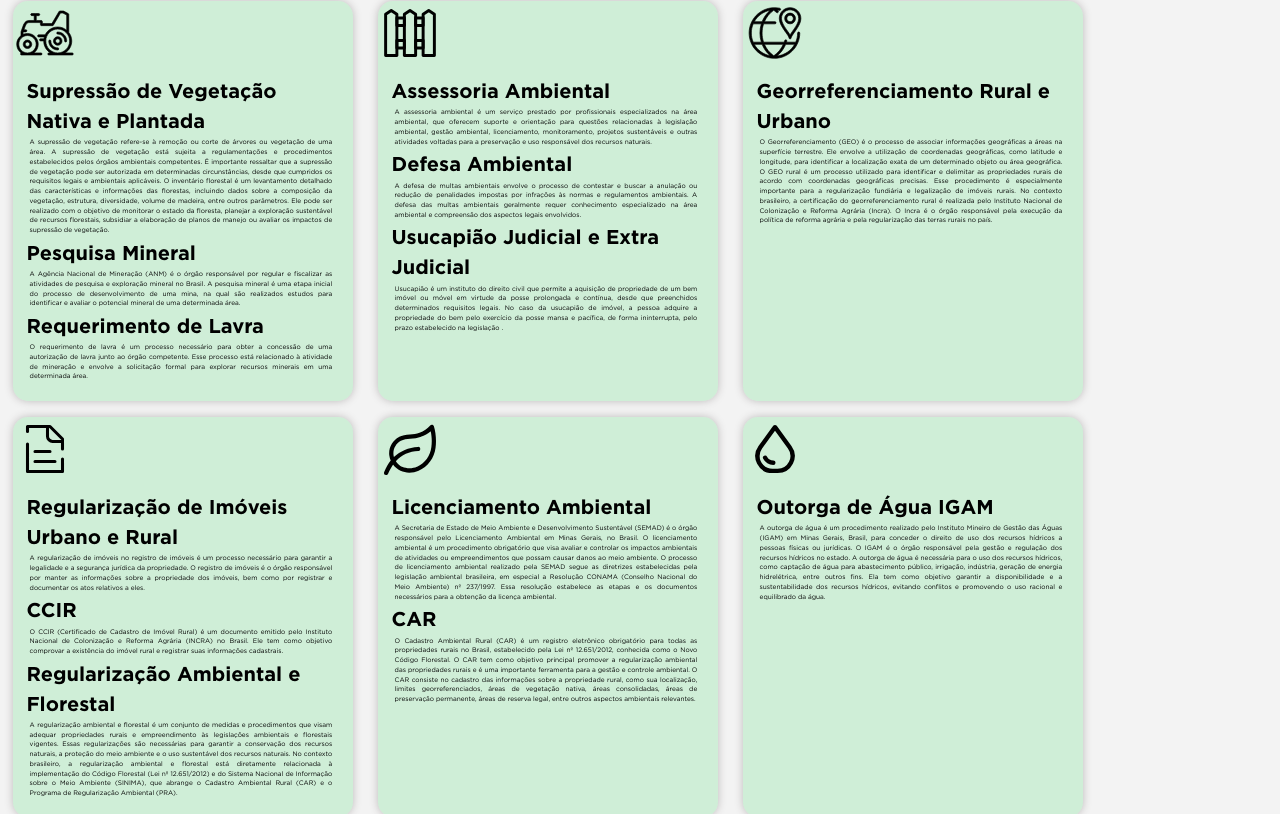
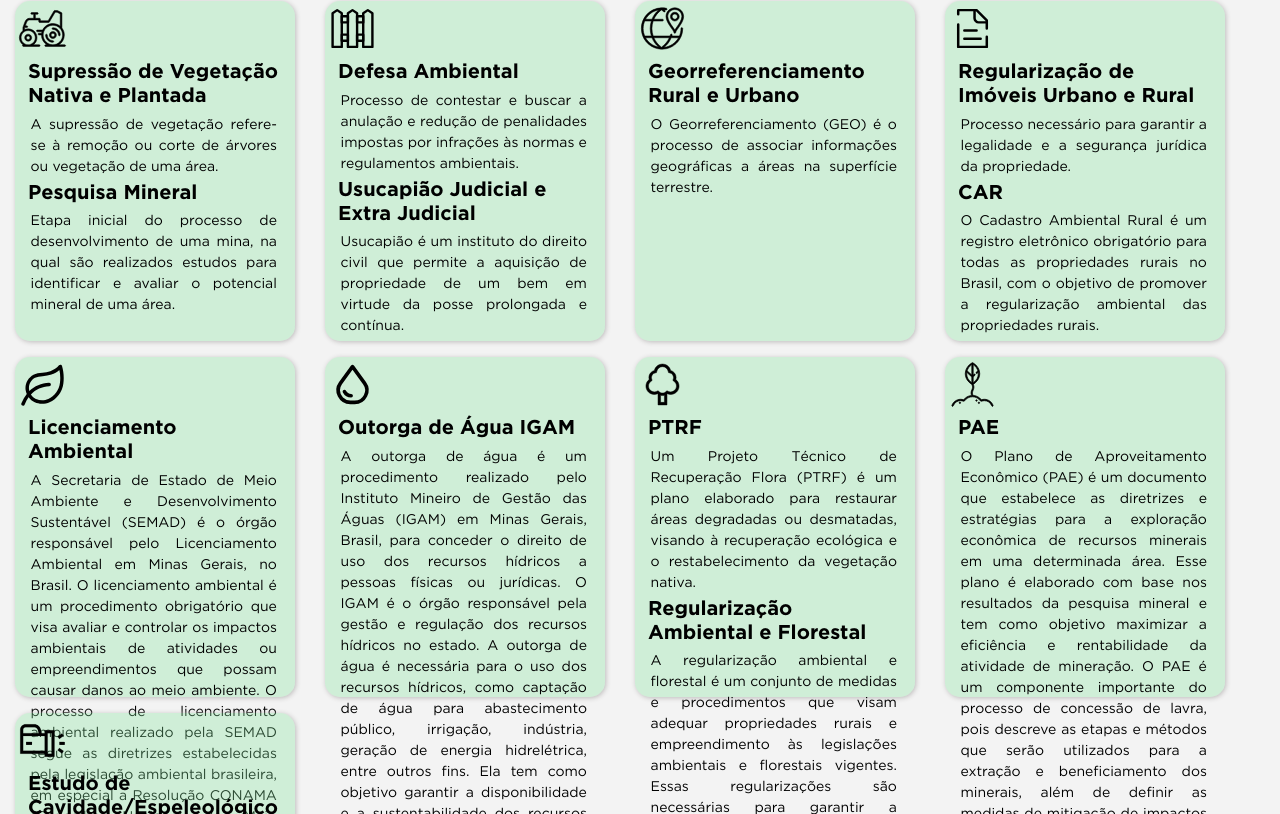
Before and after one commit to LucasBarbosaDaSilva/Vekotec-project, a React (Create React App) app: page / in a window 1280 px wide. Shown: the part 1466-2280 px from the top of the page. Built offline with nearby package versions, Linux system fonts and the light colour scheme.

Commit message:
service cards 80%

```diff
--- a/src/css/img/svg/service-carousel/index.js
+++ b/src/css/img/svg/service-carousel/index.js
@@ -14,28 +14,11 @@ const servicesArray = [
     icon: trator,
     content: [{
       title: 'Supressão de Vegetação Nativa e Plantada',
-      text: `A supressão de vegetação refere-se à remoção ou corte de árvores ou vegetação de uma área.
-      A supressão de vegetação está sujeita a regulamentações e procedimentos estabelecidos pelos
-      órgãos ambientais competentes. É importante ressaltar que a supressão de vegetação pode ser
-      autorizada em determinadas circunstâncias, desde que cumpridos os requisitos legais e
-      ambientais aplicáveis. O inventário florestal é um levantamento detalhado das características e
-      informações das florestas, incluindo dados sobre a composição da vegetação, estrutura,
-      diversidade, volume de madeira, entre outros parâmetros. Ele pode ser realizado com o objetivo
-      de monitorar o estado da floresta, planejar a exploração sustentável de recursos florestais,
-      subsidiar a elaboração de planos de manejo ou avaliar os impactos de supressão de vegetação.
-      `,
+      text: `A supressão de vegetação refere-se à remoção ou corte de árvores ou vegetação de uma área.`,
     },
     {
       title: 'Pesquisa Mineral',
-      text: `A Agência Nacional de Mineração (ANM) é o órgão responsável por regular e fiscalizar as atividades
-      de pesquisa e exploração mineral no Brasil. A pesquisa mineral é uma etapa inicial do processo de desenvolvimento
-      de uma mina, na qual são realizados estudos para identificar e avaliar o potencial mineral de uma determinada área.`,
-    },
-    {
-      title: 'Requerimento de Lavra',
-      text: `O requerimento de lavra é um processo necessário para obter a concessão de uma autorização
-      de lavra junto ao órgão competente. Esse processo está relacionado à atividade de mineração e
-      envolve a solicitação formal para explorar recursos minerais em uma determinada área.`,
+      text: `Etapa inicial do processo de desenvolvimento de uma mina, na qual são realizados estudos para identificar e avaliar o potencial mineral de uma área.`,
     },
     ],
   },
@@ -44,24 +27,12 @@ const servicesArray = [
     icon: cerca,
     content: [
       {
-        title: 'Assessoria Ambiental',
-        text: `A assessoria ambiental é um serviço prestado por profissionais especializados na área ambiental,
-        que oferecem suporte e orientação para questões relacionadas à legislação ambiental, gestão ambiental,
-        licenciamento, monitoramento, projetos sustentáveis e outras atividades voltadas para a preservação e uso responsável dos recursos naturais.`,
-      },
-      {
         title: 'Defesa Ambiental',
-        text: `A defesa de multas ambientais envolve o processo de contestar e buscar a anulação ou redução de penalidades impostas por infrações às normas
-        e regulamentos ambientais. A defesa das multas ambientais geralmente requer conhecimento especializado na área ambiental e compreensão dos aspectos
-        legais envolvidos.`,
+        text: `Processo de contestar e buscar a anulação e redução de penalidades impostas por infrações às normas e regulamentos ambientais.`,
       },
       {
         title: 'Usucapião Judicial e Extra Judicial',
-        text: `Usucapião é um instituto do direito civil que permite a aquisição de propriedade de um bem
-        imóvel ou móvel em virtude da posse prolongada e contínua, desde que preenchidos
-        determinados requisitos legais. No caso da usucapião de imóvel, a pessoa adquire a propriedade
-        do bem pelo exercício da posse mansa e pacífica, de forma ininterrupta, pelo prazo estabelecido
-        na legislação .`,
+        text: `Usucapião é um instituto do direito civil que permite a aquisição de propriedade de um bem em virtude da posse prolongada e contínua.`,
       }
     ],
   },
@@ -71,11 +42,7 @@ const servicesArray = [
     content: [
       {
         title: 'Georreferenciamento Rural e Urbano',
-        text: `O Georreferenciamento (GEO) é o processo de associar informações geográficas a áreas na superfície terrestre. Ele envolve a utilização de coordenadas
-        geográficas, como latitude e longitude, para identificar a localização exata de um determinado objeto ou área geográfica. O GEO rural é um processo utilizado
-        para identificar e delimitar as propriedades rurais de acordo com coordenadas geográficas precisas. Esse procedimento é especialmente importante para a regularização
-        fundiária e legalização de imóveis rurais. No contexto brasileiro, a certificação do georreferenciamento rural é realizada pelo Instituto Nacional de Colonização e
-        Reforma Agrária (Incra). O Incra é o órgão responsável pela execução da política de reforma agrária e pela regularização das terras rurais no país.`,
+        text: `O Georreferenciamento (GEO) é o processo de associar informações geográficas a áreas na superfície terrestre.`,
       },
     ],
   },
@@ -85,20 +52,13 @@ const servicesArray = [
     content: [
       {
         title: 'Regularização de Imóveis Urbano e Rural',
-        text: `A regularização de imóveis no registro de imóveis é um processo necessário para garantir a legalidade e a segurança jurídica da propriedade. O registro de
-        imóveis é o órgão responsável por manter as informações sobre a propriedade dos imóveis, bem como por registrar e documentar os atos relativos a eles.`,
+        text: `Processo necessário para garantir a legalidade e a segurança jurídica da propriedade.`,
       },
       {
-        title: 'CCIR',
-        text: `O CCIR (Certificado de Cadastro de Imóvel Rural) é um documento emitido pelo Instituto Nacional de Colonização e Reforma Agrária (INCRA) no Brasil.
-        Ele tem como objetivo comprovar a existência do imóvel rural e registrar suas informações cadastrais.`,
-      },
-      {
-        title: 'Regularização Ambiental e Florestal',
-        text: `A regularização ambiental e florestal é um conjunto de medidas e procedimentos que visam adequar propriedades rurais e empreendimento às legislações
-        ambientais e florestais vigentes. Essas regularizações são necessárias para garantir a conservação dos recursos naturais, a proteção do meio ambiente e o uso sustentável dos recursos naturais.
-        No contexto brasileiro, a regularização ambiental e florestal está diretamente relacionada à implementação do Código Florestal (Lei nº 12.651/2012) e do Sistema Nacional de Informação sobre o Meio Ambiente
-        (SINIMA), que abrange o Cadastro Ambiental Rural (CAR) e o Programa de Regularização Ambiental (PRA).`,
+        title: 'CAR',
+        text: `O Cadastro Ambiental Rural é um registro eletrônico obrigatório para todas as
+        propriedades rurais no Brasil, com o objetivo de promover a regularização ambiental das
+        propriedades rurais.`,
       },
     ],
   },
@@ -114,14 +74,9 @@ const servicesArray = [
         nº 237/1997. Essa resolução estabelece as etapas e os documentos necessários para a obtenção da licença ambiental.`,
       },
       {
-        title: 'CAR',
-        text: `O Cadastro Ambiental Rural (CAR) é um registro eletrônico obrigatório para todas as
-        propriedades rurais no Brasil, estabelecido pela Lei nº 12.651/2012, conhecida como o Novo
-        Código Florestal. O CAR tem como objetivo principal promover a regularização ambiental das
-        propriedades rurais e é uma importante ferramenta para a gestão e controle ambiental. O CAR
-        consiste no cadastro das informações sobre a propriedade rural, como sua localização, limites
-        georreferenciados, áreas de vegetação nativa, áreas consolidadas, áreas de preservação
-        permanente, áreas de reserva legal, entre outros aspectos ambientais relevantes.`,
+        title: 'CCIR',
+        text: `O CCIR (Certificado de Cadastro de Imóvel Rural) é um documento emitido pelo Instituto Nacional de Colonização e Reforma Agrária (INCRA) no Brasil.
+        Ele tem como objetivo comprovar a existência do imóvel rural e registrar suas informações cadastrais.`,
       },
     ],
   },
@@ -139,6 +94,12 @@ const servicesArray = [
         outros fins. Ela tem como objetivo garantir a disponibilidade e a sustentabilidade dos recursos
         hídricos, evitando conflitos e promovendo o uso racional e equilibrado da água.`,
       },
+      {
+        title: 'Requerimento de Lavra',
+        text: `O requerimento de lavra é um processo necessário para obter a concessão de uma autorização
+        de lavra junto ao órgão competente. Esse processo está relacionado à atividade de mineração e
+        envolve a solicitação formal para explorar recursos minerais em uma determinada área.`,
+      },
     ]
   },
   {
@@ -151,10 +112,11 @@ const servicesArray = [
         ou desmatadas, visando à recuperação ecológica e o restabelecimento da vegetação nativa.`,
       },
       {
-        title: 'PRADA',
-        text: `Um Projeto Técnico de Recuperação de Área Degradada ou Alterada (PRADA) é um plano elaborado para
-        restaurar áreas que sofreram algum tipo de degradação ou alteração, visando à sua recuperação ecológica
-        e à melhoria das condições ambientais`
+        title: 'Regularização Ambiental e Florestal',
+        text: `A regularização ambiental e florestal é um conjunto de medidas e procedimentos que visam adequar propriedades rurais e empreendimento às legislações
+        ambientais e florestais vigentes. Essas regularizações são necessárias para garantir a conservação dos recursos naturais, a proteção do meio ambiente e o uso sustentável dos recursos naturais.
+        No contexto brasileiro, a regularização ambiental e florestal está diretamente relacionada à implementação do Código Florestal (Lei nº 12.651/2012) e do Sistema Nacional de Informação sobre o Meio Ambiente
+        (SINIMA), que abrange o Cadastro Ambiental Rural (CAR) e o Programa de Regularização Ambiental (PRA).`,
       },
     ],
   },
@@ -173,6 +135,12 @@ const servicesArray = [
         ambientais e sociais. Ele deve estar em conformidade com a legislação e regulamentação
         aplicáveis, bem como com as exigências do órgão regulador.`,
       },
+      {
+        title: 'PRADA',
+        text: `Um Projeto Técnico de Recuperação de Área Degradada ou Alterada (PRADA) é um plano elaborado para
+        restaurar áreas que sofreram algum tipo de degradação ou alteração, visando à sua recuperação ecológica
+        e à melhoria das condições ambientais`
+      },
     ],
   },
   {
@@ -189,6 +157,12 @@ const servicesArray = [
         formações podem ser de grande importância científica, cultural e ambiental, e muitas vezes são
         consideradas patrimônios naturais a serem preservados.`,
       },
+      {
+        title: 'Assessoria Ambiental',
+        text: `A assessoria ambiental é um serviço prestado por profissionais especializados na área ambiental,
+        que oferecem suporte e orientação para questões relacionadas à legislação ambiental, gestão ambiental,
+        licenciamento, monitoramento, projetos sustentáveis e outras atividades voltadas para a preservação e uso responsável dos recursos naturais.`,
+      },
     ]
   },
 ]
--- a/src/css/service-carousel.css
+++ b/src/css/service-carousel.css
@@ -145,25 +145,26 @@
   #services {
     width: 100%;
     display: grid;
-    grid-template-columns: repeat(auto-fill, 365px);
+    grid-template-columns: repeat(auto-fill, 310px);
     grid-template-rows: 1fr 1fr;
     align-items: center;
     justify-items: center;
     height: 100%;
+    row-gap: 2vh;
   }
 
   .service-card {
     background-color: #83e49d52;
-    width: 340px;
-    height: 400px;
-    margin-bottom: 2vh;
+    width: 280px;
+    height: 340px;
     border-radius: 15px;
-    padding: 2px;
-    box-shadow: rgb(189, 187, 187) 0px 0px 8px 0px;
+    padding: 3px;
+    box-shadow: rgb(189, 187, 187) 1px 1px 5px 0px;
   }
 
   .service-card:hover {
-    transform: scale(1.05);
+    transform: translate(-3px, -2px);
+    box-shadow: rgb(189, 187, 187) 6px 6px 5px 0px;
   }
 
   #service-title-h1 {
@@ -177,29 +178,25 @@
 
   .service-icon {
     width: 18%;
-
-  }
-  .service-icon:hover {
-    transform: scale(1.05);
   }
 
   .service-div {
     padding: 2%;
-
   }
 
   .service-content-map-div {
-    padding: 12px;
-
+    padding: 5px 10px 10px 10px;
   }
 
   .service-content-div h2 {
     font-size: 20px;
     font-weight: 700;
+    line-height: 1.2;
+    padding-bottom: 6px;
   }
 
-  .service-content-div  p {
-    font-size: 6.5px;
+  .service-content-div p {
+    font-size: 14px;
     text-align: justify;
     margin-bottom: 0.3%;
     padding-left: 1%;
```
